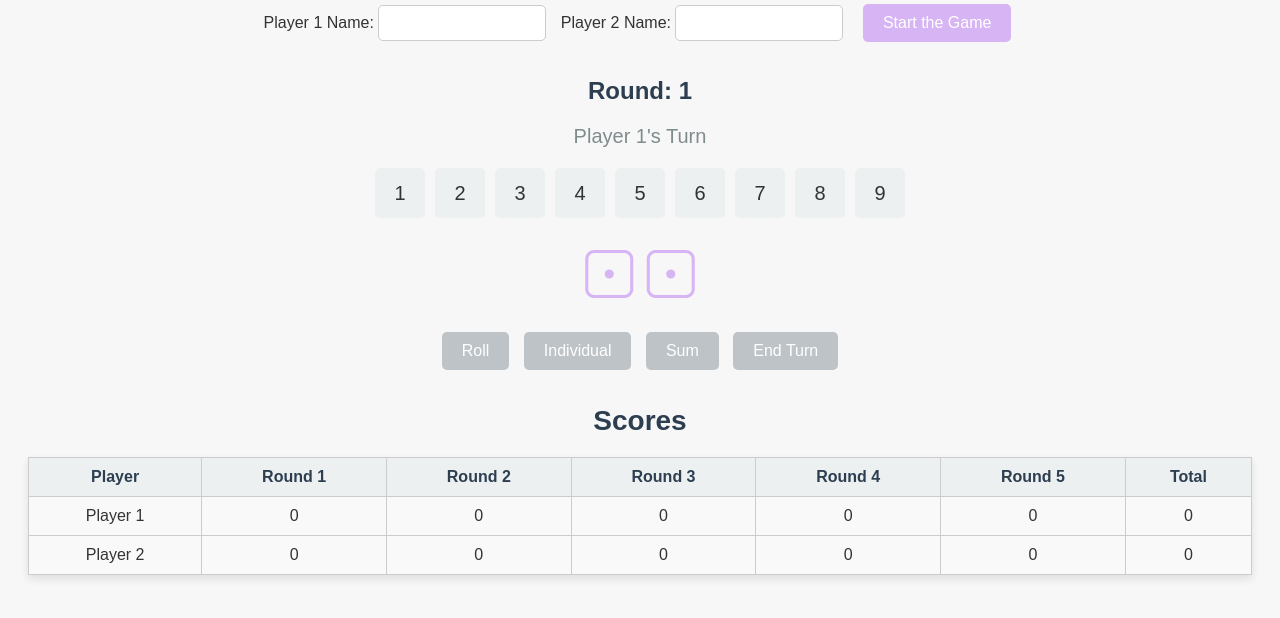
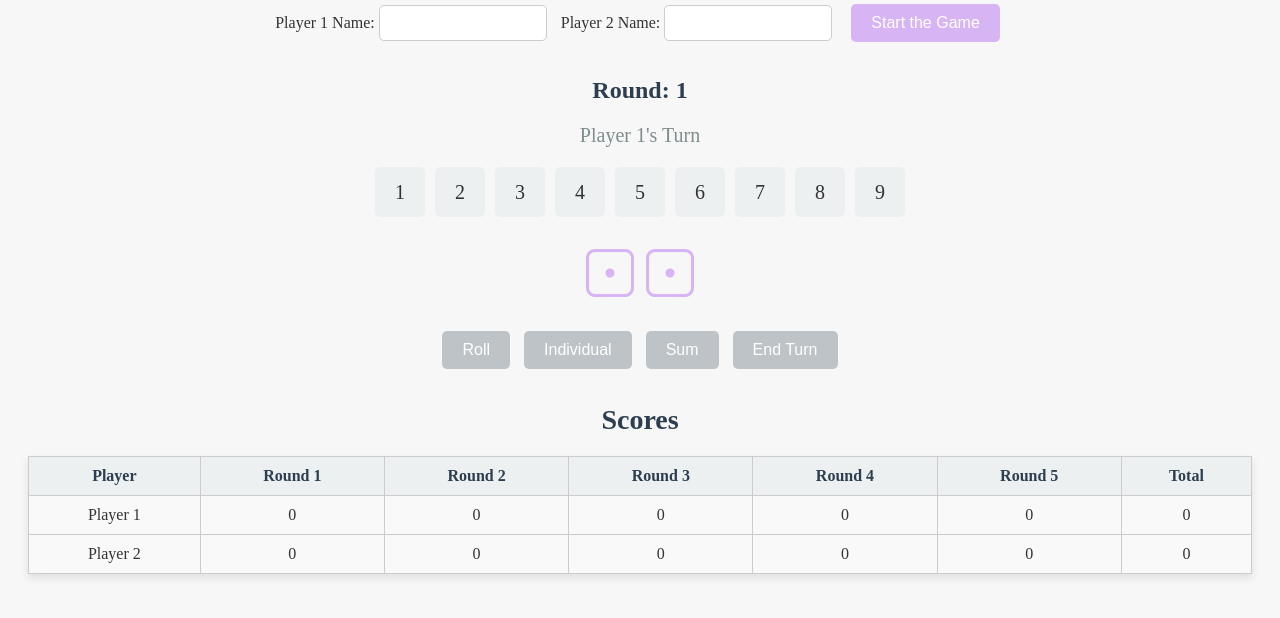
Before and after one commit to TylerCGRimes/shut-the-box, a plain HTML site: page index.html in a window 1280 px wide. Shown: the part 136-754 px from the top of the page. Drawn offline with nearby package versions, Linux system fonts and the light colour scheme.

Commit message:
Update style.css

```diff
--- a/style.css
+++ b/style.css
@@ -7,7 +7,7 @@
  #dice {
     font-size: 3rem;
     color: #d7b4f3;
-    margin-bottom: 15px;
+
  }
 
  #dice-sum {
@@ -89,7 +89,6 @@
     margin-top: 20px;
  }
 body {
-    font-family: Arial, sans-serif;
     background-color: #f7f7f7;
     color: #333;
     text-align: center;
@@ -164,7 +163,6 @@ body {
     font-size: 1.25rem;
     border-radius: 5px;
     cursor: pointer;
-    transition: background-color 0.3s ease;
  }
 
  .box.shut {
```
